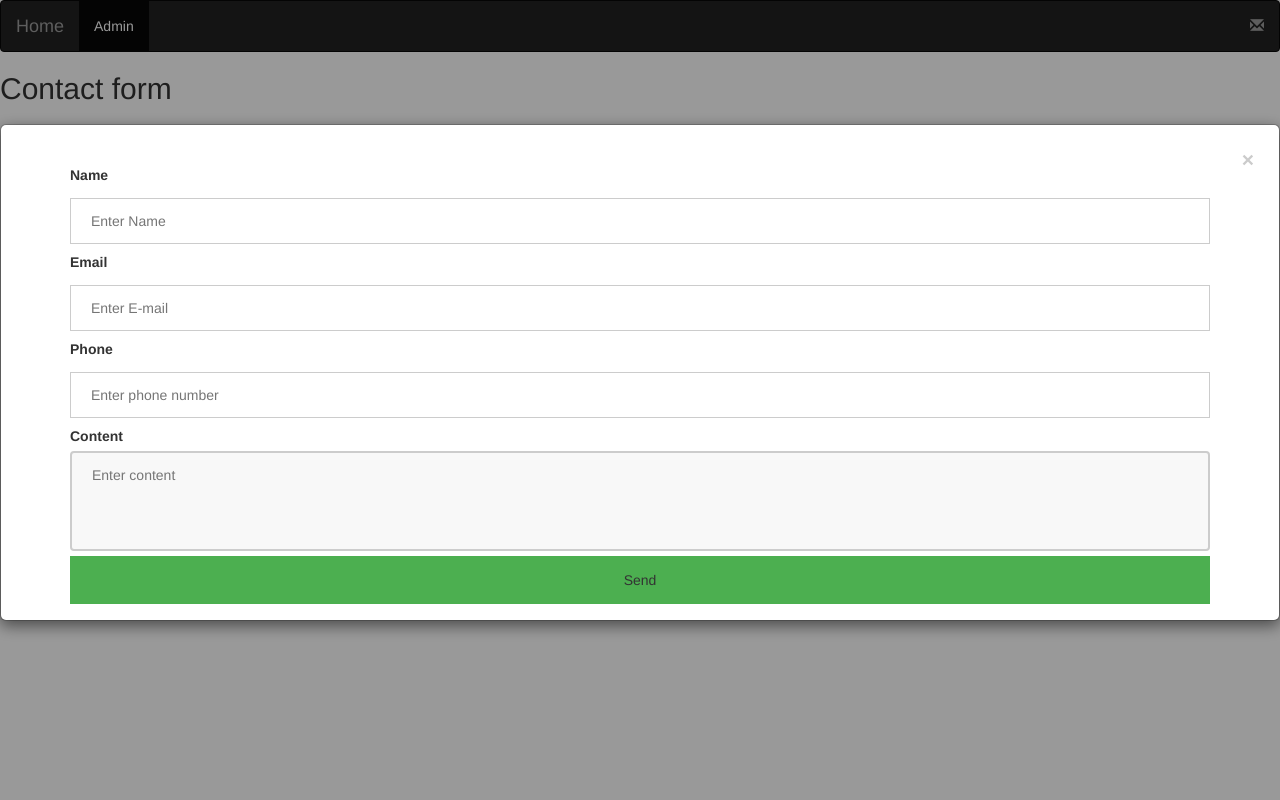
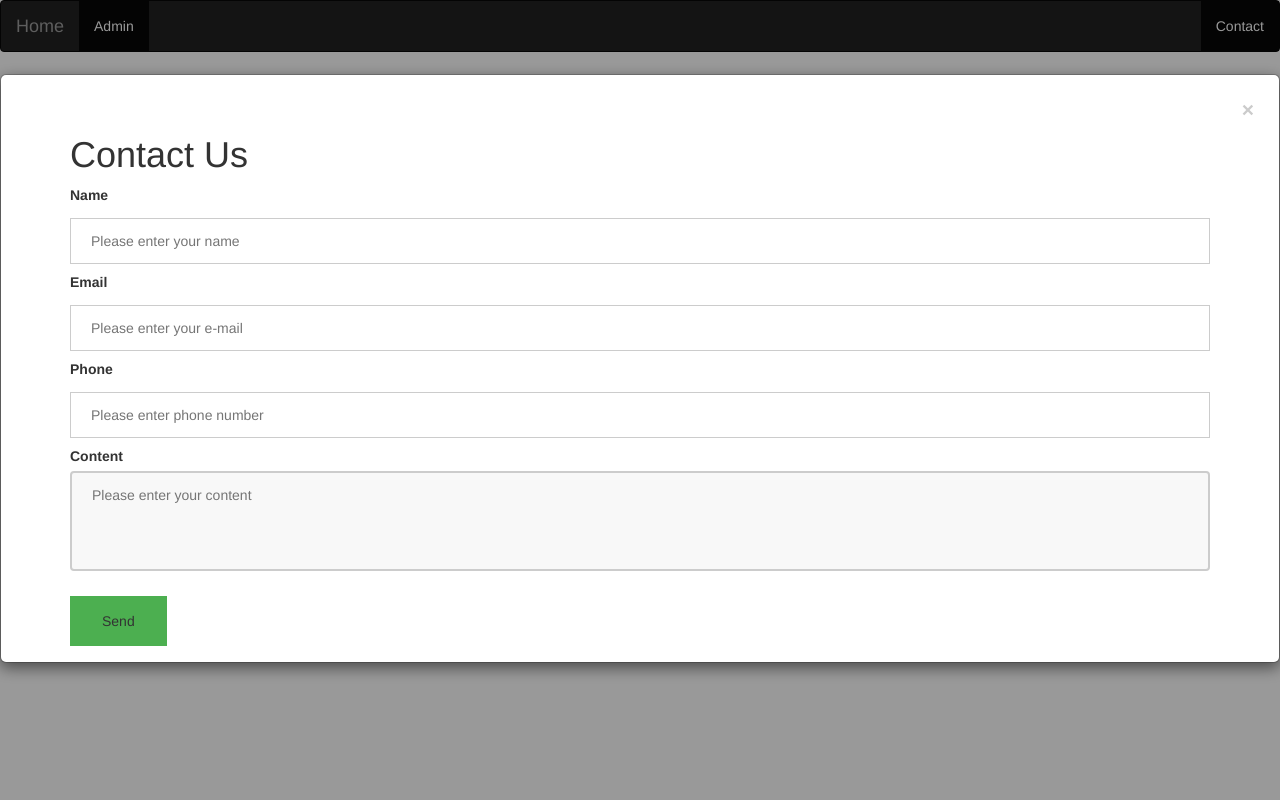
Before and after one commit to HoaNP/WebDemo, a PHP site: page / in a window 1280 px wide, after a click on "Contact". Run offline with PHP 8.4, Linux system fonts and the light colour scheme.

Commit message:
Change style of send button

```diff
--- a/index.php
+++ b/index.php
@@ -18,10 +18,11 @@
 				<a class="navbar-brand" href="#">Home</a>
 			</div>
 			<ul class="nav navbar-nav">
-				<li class="active"><a href="#">Admin</a></li>
+				<li class="active"><a href="admin.php">Admin</a></li>
 			</ul>
 			<ul class="nav navbar-nav navbar-right">
-				<li><a href="#"><span class="glyphicon glyphicon-envelope" onclick="document.getElementById('id01').style.display='block'" style="width:auto;" ></span></a></li>
+				<li class="active" onclick="document.getElementById('id01').style.display='block'" style="width:auto;""><a href="#">Contact</a></li>
+				<!-- <li><a href="#"><span class="glyphicon glyphicon-envelope" onclick="document.getElementById('id01').style.display='block'" style="width:auto;" ></span></a></li> -->
 
 			</ul>
 		</div>
@@ -39,22 +40,23 @@
 			</div>
 
 			<div class="container">
+				<h1>Contact Us</h1>
 				<label><b>Name</b></label>
-				<input type="text" placeholder="Enter Name" name="uname" required>
+				<input type="text" placeholder="Please enter your name" name="uname" required>
 
 				<label><b>Email</b></label>
-				<input type="text" placeholder="Enter E-mail" name="email" required>
+				<input type="text" placeholder="Please enter your e-mail" name="email" required>
 
 				<label><b>Phone</b></label>
-				<input type="text" placeholder="Enter phone number" name="phone" required>
+				<input type="text" placeholder="Please enter phone number" name="phone">
 
 				<label><b>Content</b></label>
 				<br>
-				<!-- <input type="textarea" placeholder="Enter content" name="content"> -->
-				<textarea placeholder="Enter content" name="content" rows="4" cols="50"></textarea>
-				<br>
 
-				<button type="text">Send</button>
+				<textarea placeholder="Please enter your content" name="content" rows="4" cols="50"></textarea>
+				<br><br>
+
+				<button class="button send">Send</button>
 			</div>
 
 
--- a/myStyle.css
+++ b/myStyle.css
@@ -10,13 +10,18 @@ input[type=text] {
 
 /* Set a style for all buttons */
 button {
-	background-color: #4CAF50;
-	color: white;
-	padding: 14px 20px;
-	margin: 8px 0;
-	border: none;
-	cursor: pointer;
-	width: 100%;
+	background-color: #4CAF50; /* Green */
+    border: none;
+    color: white;
+    padding: 15px 32px;
+    text-align: center;
+    text-decoration: none;
+    display: inline-block;
+    font-size: 16px;
+    margin: 4px 2px;
+    cursor: pointer;
+    -webkit-transition-duration: 0.4s; /* Safari */
+    transition-duration: 0.4s;
 }
 /* Set a style for all textarea */
 textarea {
@@ -29,12 +34,14 @@ textarea {
 	background-color: #f8f8f8;
 	resize: none;
 }
-
-/* Extra styles for the cancel button */
-.cancelbtn {
-	width: auto;
-	padding: 10px 18px;
-	background-color: #f44336;
+/*Send Button*/
+.send:hover {
+    box-shadow: 0 12px 16px 0 rgba(0,0,0,0.24), 0 17px 50px 0 rgba(0,0,0,0.19);
+}
+.send:active {
+  background-color: #3e8e41;
+  box-shadow: 0 5px #666;
+  transform: translateY(4px);
 }
 
 /* Center the image and position the close button */
@@ -53,24 +60,20 @@ img.avatar {
 	padding: 16px;
 }
 
-span.psw {
-	float: right;
-	padding-top: 16px;
-}
 
 /* The Modal (background) */
 .modal {
 	display: none; /* Hidden by default */
-	position: fixed; /* Stay in place */
+	position: absolute; /* Stay in place */
 	z-index: 0; /* Sit on top */
 	left: 0;
 	top: 0;
 	width: 100%; /* Full width */
 	height: 100%; /* Full height */
-	overflow: auto; /* Enable scroll if needed */
+	overflow: scroll; /* Enable scroll if needed */
 	background-color: rgb(0,0,0); /* Fallback color */
 	background-color: rgba(0,0,0,0.4); /* Black w/ opacity */
-	padding-top: 60px;
+	padding-top: 10px;
 }
 
 /* Modal Content/Box */
@@ -112,14 +115,3 @@ span.psw {
 	from {transform: scale(0)}
 	to {transform: scale(1)}
 }
-
-/* Change styles for span and cancel button on extra small screens */
-@media screen and (max-width: 300px) {
-	span.psw {
-		display: block;
-		float: none;
-	}
-	.cancelbtn {
-		width: 100%;
-	}
-}
```
